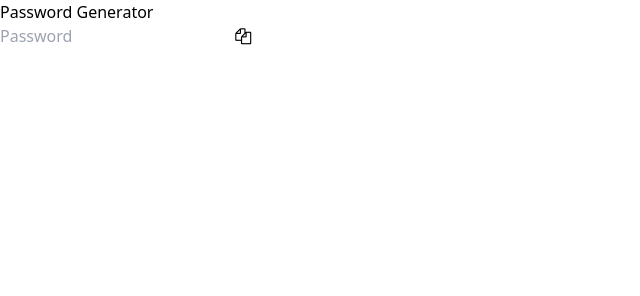
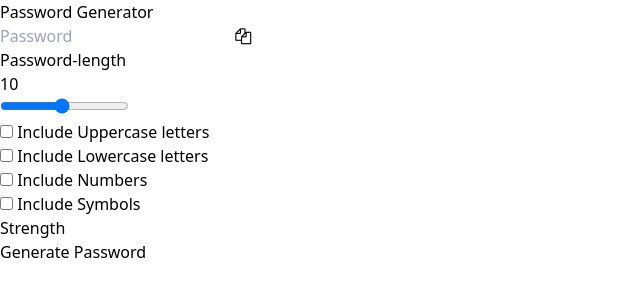
Before and after one commit to xmp-er/JS_Password_Generator, a plain HTML site: page index.html in a window 1280 px wide. Shown: the whole page, without its empty margins (0-640 px from the left). Drawn offline with nearby package versions, Linux system fonts and the light colour scheme.

Commit message:
basic html contructed

```diff
--- a/index.html
+++ b/index.html
@@ -14,11 +14,47 @@
         <h1>Password Generator</h1>
         <!-- password generator div -->
         <div>
-            <input placeholder="Password" pass>
+            <input placeholder="Password" pass_box>
             <button copy>
                 <i class='fa fa-copy'></i>
             </button>
         </div>
+        <!-- new div for rest of page -->
+        <div>
+            <div>
+                <h2>Password-length</h2>
+                <p pass_len>10</p>
+            </div>
+            <!-- slider div -->
+            <div>
+                <input type="range" min="1" max="20" value="10" slider>
+            </div>
+            <!-- checkboxes -->
+            <div>
+                <input type="checkbox" id="uppercase" name="uppercase">
+                <label for="uppercase">Include Uppercase letters</label><br>
+
+                <input type="checkbox" id="lowercase" name="lowercase">
+                <label for="lowercase">Include Lowercase letters</label><br>
+
+                <input type="checkbox" id="numbers" name="numbers">
+                <label for="numbers">Include Numbers</label><br>
+
+                <input type="checkbox" id="symbols" name="symbols">
+                <label for="symbols">Include Symbols</label><br>
+            </div>
+            <div>
+                <h2>Strength</h2>
+                <span class="dot"></span>
+            </div>
+            <!-- generate password button -->
+            <div>
+                <button generate_password>
+                    Generate Password
+                </button>
+            </div>
+        </div>
     </div>
+    <script src="index.js"></script>
 </body>
 </html>
--- /dev/null
+++ b/index.js
@@ -0,0 +1 @@
+pass_box=document.querySelector("[pass_box]")//manipulate value using .value
```
